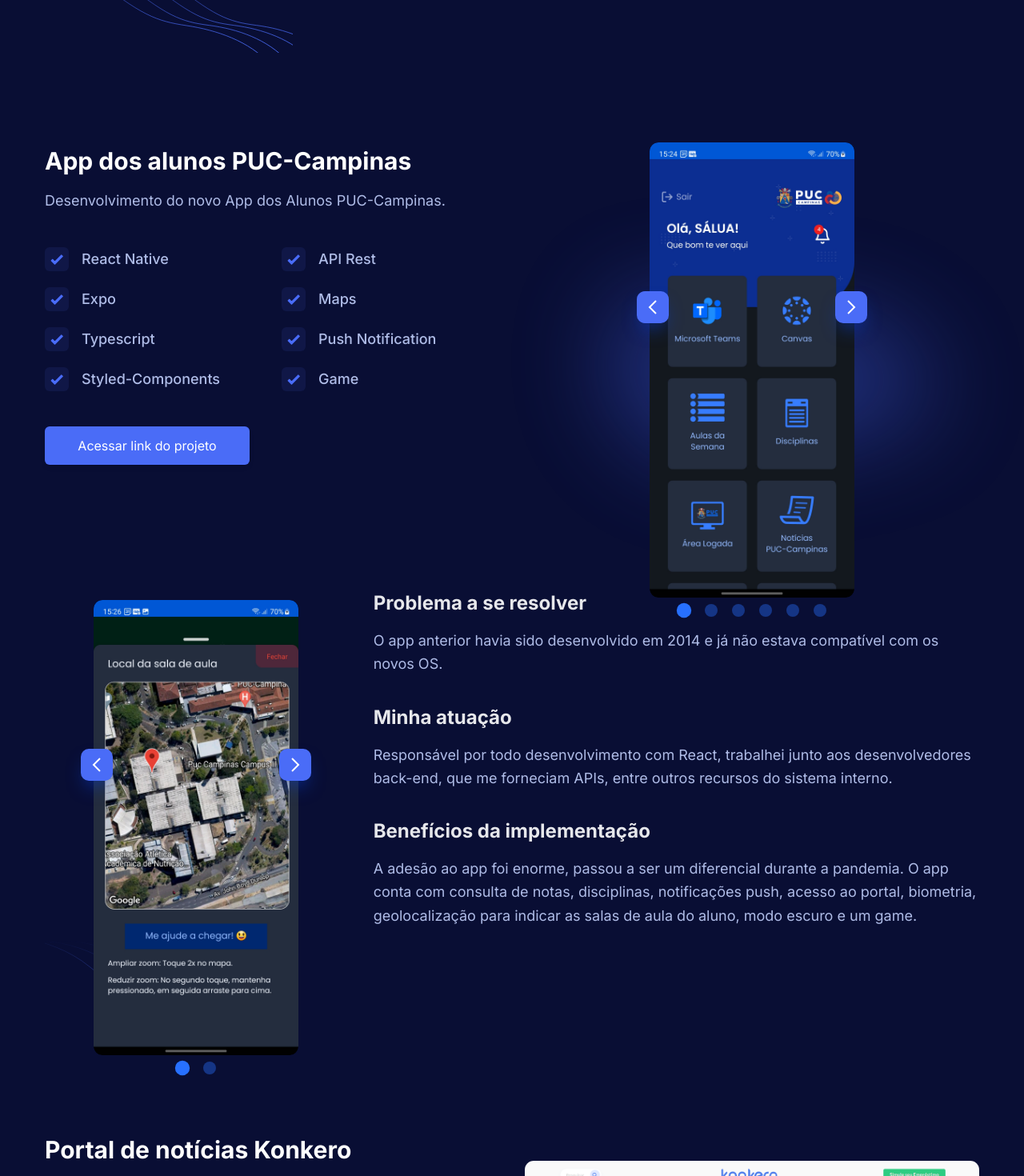
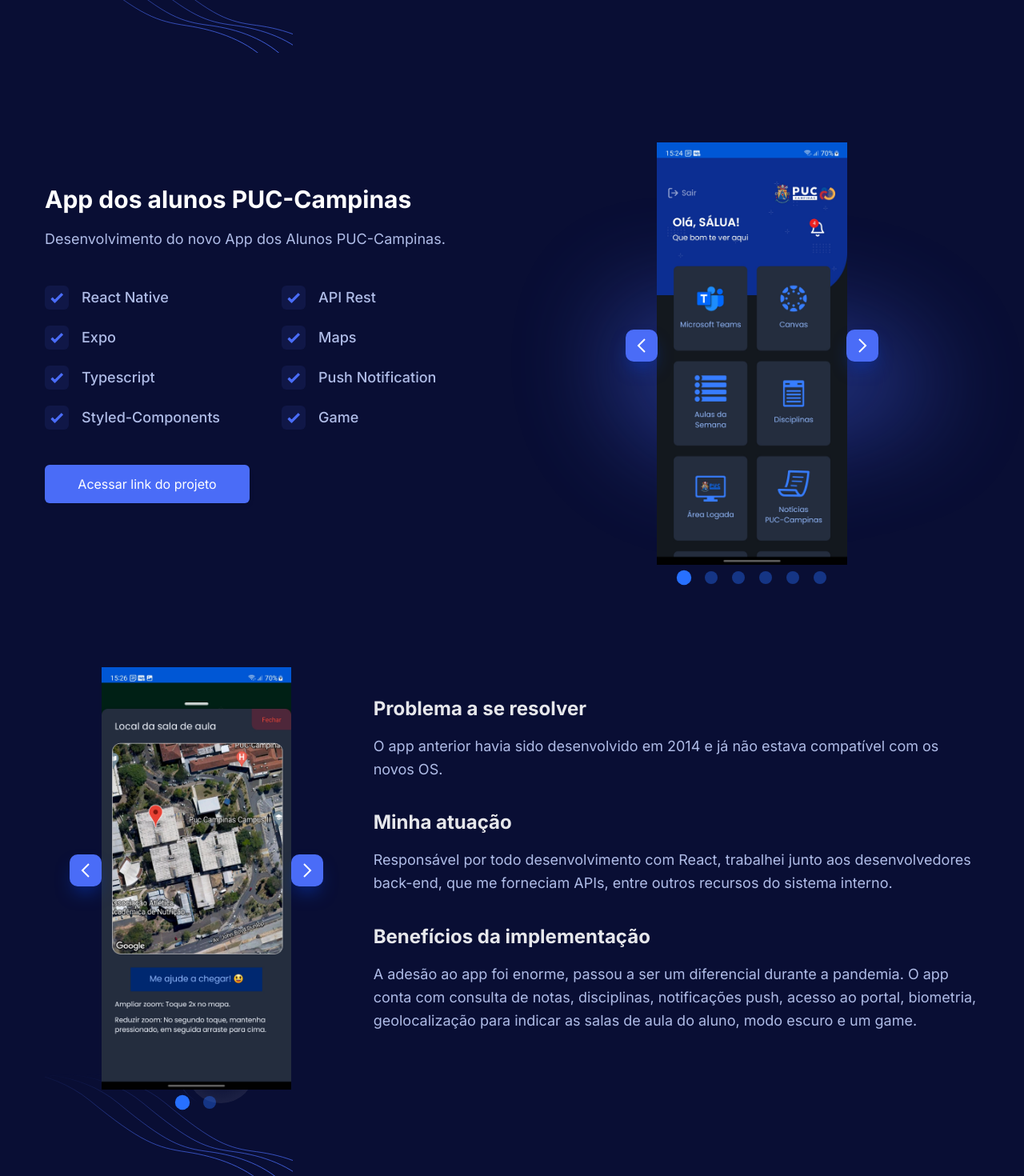
Before and after one commit to gatoledo1/gabriel, a Next.js app: page / in a window 1280 px wide. Shown: the part 2156-3626 px from the top of the page at 80% size. Built offline with nearby package versions, Linux system fonts and the light colour scheme.

Commit message:
FIX: Ajuste no tamanho do Slider

```diff
--- a/components/About/AboutSectionOne.tsx
+++ b/components/About/AboutSectionOne.tsx
@@ -36,7 +36,7 @@
     <section id="about" className="pt-12 md:pt-24 lg:pt-28">
       <div className="container">
         <div className="pb-12">
-          <div className="-mx-4 flex flex-wrap items-center">
+          <div className="-mx-4 flex flex-wrap items-center gap-y-8">
             <div className="w-full px-4 lg:w-1/2">
               <SectionTitle title={title} paragraph={paragraph} mb="44px" />
 
@@ -68,7 +68,7 @@
 
             <div className="relative w-full px-4 lg:w-1/2">
               <Svgs type="blurObj" />
-              <div className="relative mx-auto mt-10 max-h-[27rem] lg:mt-0" style={{ aspectRatio: aspectRatio }}>
+              <div className="relative mx-auto mt-10 max-h-[33rem] lg:mt-0" style={{ aspectRatio: aspectRatio }}>
                 {Array.isArray(image) ? (
                   //@ts-ignore
                   <SliderComponent images={AboutImage(image)} width={sizeImg.width} height={sizeImg.height} />
--- a/components/About/AboutSectionTwo.tsx
+++ b/components/About/AboutSectionTwo.tsx
@@ -32,9 +32,9 @@
     <section className="pt-16 md:pt-20">
       <div className="container">
         <div className="relative md:pb-20 lg:pb-28">
-          <div className="-mx-4 flex flex-wrap items-center">
+          <div className="-mx-4 flex flex-wrap items-center gap-y-8">
             <div className={`w-full px-4 lg:w-1/2 ${largeText()?.one}`}>
-              <div className="relative mx-auto mb-5 max-h-[27rem]  lg:my-0" style={{ aspectRatio: aspectRatio }}>
+              <div className="relative mx-auto mb-5 max-h-[33rem]  lg:my-0" style={{ aspectRatio: aspectRatio }}>
                 {Array.isArray(moreDetails.image) ? (
                   //@ts-ignore
                   <SliderComponent images={AboutImage(moreDetails.image)} width={sizeImage.width} height={sizeImage.height} />
--- a/components/Slider/index.tsx
+++ b/components/Slider/index.tsx
@@ -66,7 +66,7 @@
   };
 
   return (
-    <div className="px-4 m-auto">
+    <div className="px-4 m-auto h-full">
       <button id="previous" className="bg-primary" onClick={onPreviousClick}>
         <svg xmlns="http://www.w3.org/2000/svg" fill="#fff" width="24" height="24">
           <path d="M15.293 3.293 6.586 12l8.707 8.707 1.414-1.414L9.414 12l7.293-7.293-1.414-1.414z" />
--- a/public/data.ts
+++ b/public/data.ts
@@ -38,7 +38,7 @@
       width: 248,
       height: 544,
     },
-    aspectRatio: "6/9",
+    aspectRatio: "6/10",
     moreDetails: {
       image: ["app-puc/app-do-aluno-3.jpg", "app-puc/app-do-aluno-8.jpg"],
       titles: ["Problema a se resolver", "Minha atuação", "Benefícios da implementação"],
```
